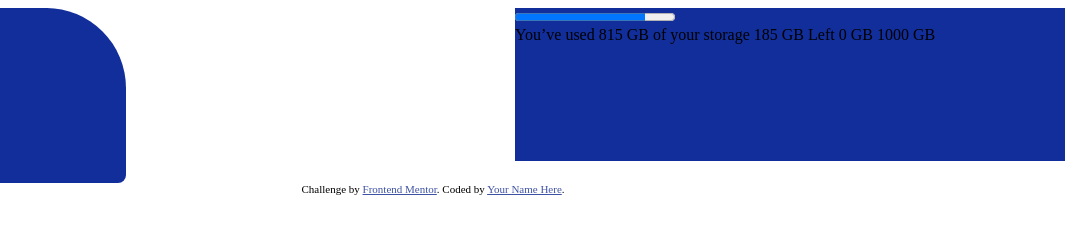
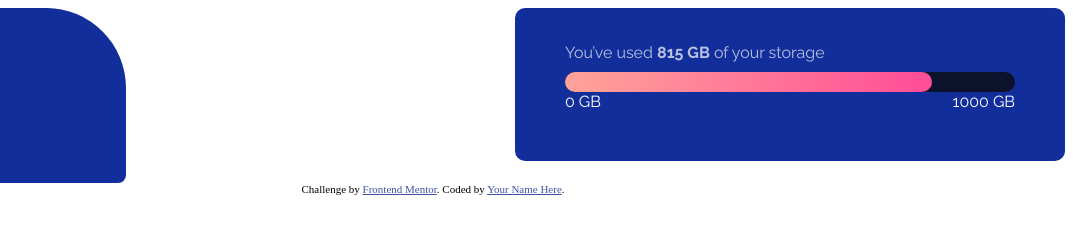
Before and after one commit to Franziska-F/Data-storage-component, a plain HTML site: page index.html in a window 1280 px wide. Shown: the full height of the page, 207-1280 px from the left. Drawn offline with Linux system fonts and the light colour scheme.

Commit message:
added font and progress-bar

```diff
--- a/index.html
+++ b/index.html
@@ -10,6 +10,12 @@
       type="image/png"
       sizes="32x32"
       href="./images/favicon-32x32.png"
+    />
+    <link rel="preconnect" href="https://fonts.googleapis.com" />
+    <link rel="preconnect" href="https://fonts.gstatic.com" crossorigin />
+    <link
+      href="https://fonts.googleapis.com/css2?family=Raleway:wght@400;700&family=Red+Hat+Display:wght@500;700;900&display=swap"
+      rel="stylesheet"
     />
     <link rel="stylesheet" href="styles.css" />
     <title>Frontend Mentor | Fylo data storage component</title>
@@ -38,11 +44,20 @@
           /></span>
         </div>
       </div>
+
       <div class="display-bar">
-        <form>
-          <progress max="1000" value="815" id="bar"></progress>
-        </form>
-        You’ve used 815 GB of your storage 185 GB Left 0 GB 1000 GB
+        <div class="info-text">
+          <p>
+            You’ve used <span class="bold-text"> 815 GB</span> of your storage
+          </p>
+        </div>
+        <div class="progress-bar-container">
+          <div class="progress-bar-indicator"></div>
+        </div>
+        <div class="gb-display">
+          <span>0 GB</span>
+          <span>1000 GB</span>
+        </div>
       </div>
     </div>
     <div class="attribution">
--- a/styles.css
+++ b/styles.css
@@ -56,4 +56,48 @@
   width: 550px;
   height: 153px;
   background-color: hsl(228, 79%, 34%);
+  border-radius: 10px;
 }
+.info-text {
+  width: 450px;
+  color: white;
+  margin: 0 auto;
+}
+.info-text p {
+  margin-top: 35px;
+  margin-bottom: 10px;
+  font-family: "Raleway", sans-serif;
+  opacity: 0.7;
+}
+
+.progress-bar-container {
+  display: block;
+  margin: 0 auto;
+  width: 450px;
+  height: 20px;
+  background-color: hsl(229, 57%, 11%);
+  border-radius: 25px;
+}
+
+.progress-bar-indicator {
+  width: 81.5%;
+  height: 100%;
+  background-image: linear-gradient(
+    to right,
+    hsl(6, 100%, 80%),
+    hsl(335, 100%, 65%)
+  );
+  border-radius: 25px;
+}
+.gb-display {
+  color: white;
+  width: 450px;
+  display: flex;
+  margin: 0 auto;
+  justify-content: space-between;
+  font-family: "Raleway", sans-serif;
+}
+.bold-text {
+  font-weight: 700;
+  opacity: 1;
+}
```
